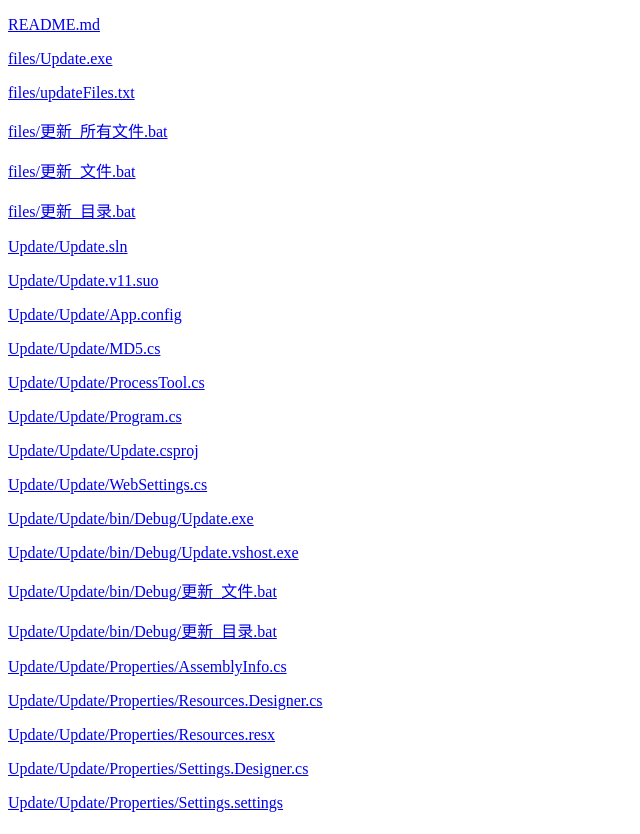
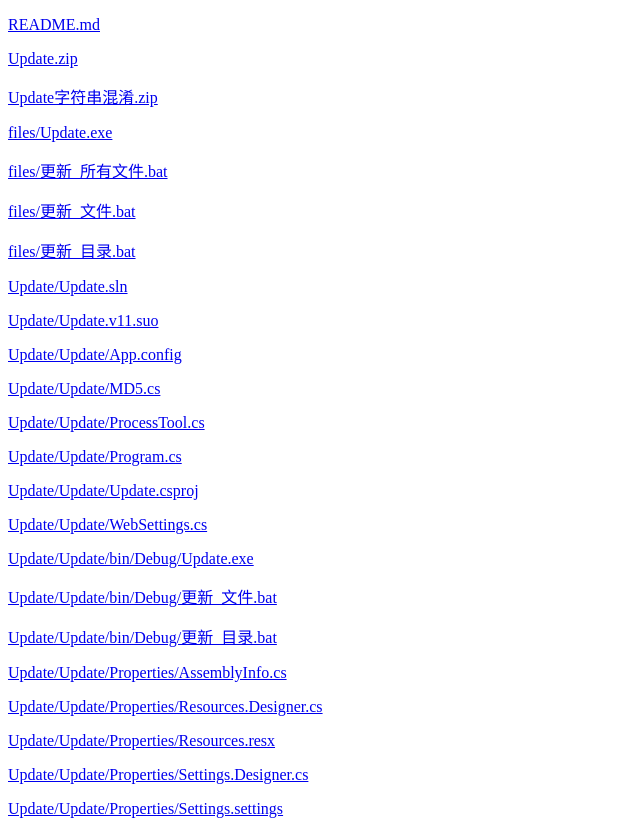
Before and after one commit to scimence/Update, a plain HTML site: page index.html in a window 1280 px wide. Shown: the whole page, without its empty margins (0-640 px from the left). Drawn offline with Linux system fonts and the light colour scheme.

Commit message:
2017-08-24_18.04.49

```diff
--- a/index.html
+++ b/index.html
@@ -8,8 +8,9 @@
 <body>
 <div>
 <p style="text-align:justify"> <a target="_blank" href="https://git.oschina.net/scimence/Update/raw/master/README.md">README.md</a></p>
+<p style="text-align:justify"> <a target="_blank" href="https://git.oschina.net/scimence/Update/raw/master/Update.zip">Update.zip</a></p>
+<p style="text-align:justify"> <a target="_blank" href="https://git.oschina.net/scimence/Update/raw/master/Update字符串混淆.zip">Update字符串混淆.zip</a></p>
 <p style="text-align:justify"> <a target="_blank" href="https://git.oschina.net/scimence/Update/raw/master/files/Update.exe">files/Update.exe</a></p>
-<p style="text-align:justify"> <a target="_blank" href="https://git.oschina.net/scimence/Update/raw/master/files/updateFiles.txt">files/updateFiles.txt</a></p>
 <p style="text-align:justify"> <a target="_blank" href="https://git.oschina.net/scimence/Update/raw/master/files/更新_所有文件.bat">files/更新_所有文件.bat</a></p>
 <p style="text-align:justify"> <a target="_blank" href="https://git.oschina.net/scimence/Update/raw/master/files/更新_文件.bat">files/更新_文件.bat</a></p>
 <p style="text-align:justify"> <a target="_blank" href="https://git.oschina.net/scimence/Update/raw/master/files/更新_目录.bat">files/更新_目录.bat</a></p>
@@ -22,7 +23,6 @@
 <p style="text-align:justify"> <a target="_blank" href="https://git.oschina.net/scimence/Update/raw/master/Update/Update/Update.csproj">Update/Update/Update.csproj</a></p>
 <p style="text-align:justify"> <a target="_blank" href="https://git.oschina.net/scimence/Update/raw/master/Update/Update/WebSettings.cs">Update/Update/WebSettings.cs</a></p>
 <p style="text-align:justify"> <a target="_blank" href="https://git.oschina.net/scimence/Update/raw/master/Update/Update/bin/Debug/Update.exe">Update/Update/bin/Debug/Update.exe</a></p>
-<p style="text-align:justify"> <a target="_blank" href="https://git.oschina.net/scimence/Update/raw/master/Update/Update/bin/Debug/Update.vshost.exe">Update/Update/bin/Debug/Update.vshost.exe</a></p>
 <p style="text-align:justify"> <a target="_blank" href="https://git.oschina.net/scimence/Update/raw/master/Update/Update/bin/Debug/更新_文件.bat">Update/Update/bin/Debug/更新_文件.bat</a></p>
 <p style="text-align:justify"> <a target="_blank" href="https://git.oschina.net/scimence/Update/raw/master/Update/Update/bin/Debug/更新_目录.bat">Update/Update/bin/Debug/更新_目录.bat</a></p>
 <p style="text-align:justify"> <a target="_blank" href="https://git.oschina.net/scimence/Update/raw/master/Update/Update/Properties/AssemblyInfo.cs">Update/Update/Properties/AssemblyInfo.cs</a></p>
```
Also changed, not shown: MD5.txt, files/updateFiles.txt (deleted), 6 other files.
